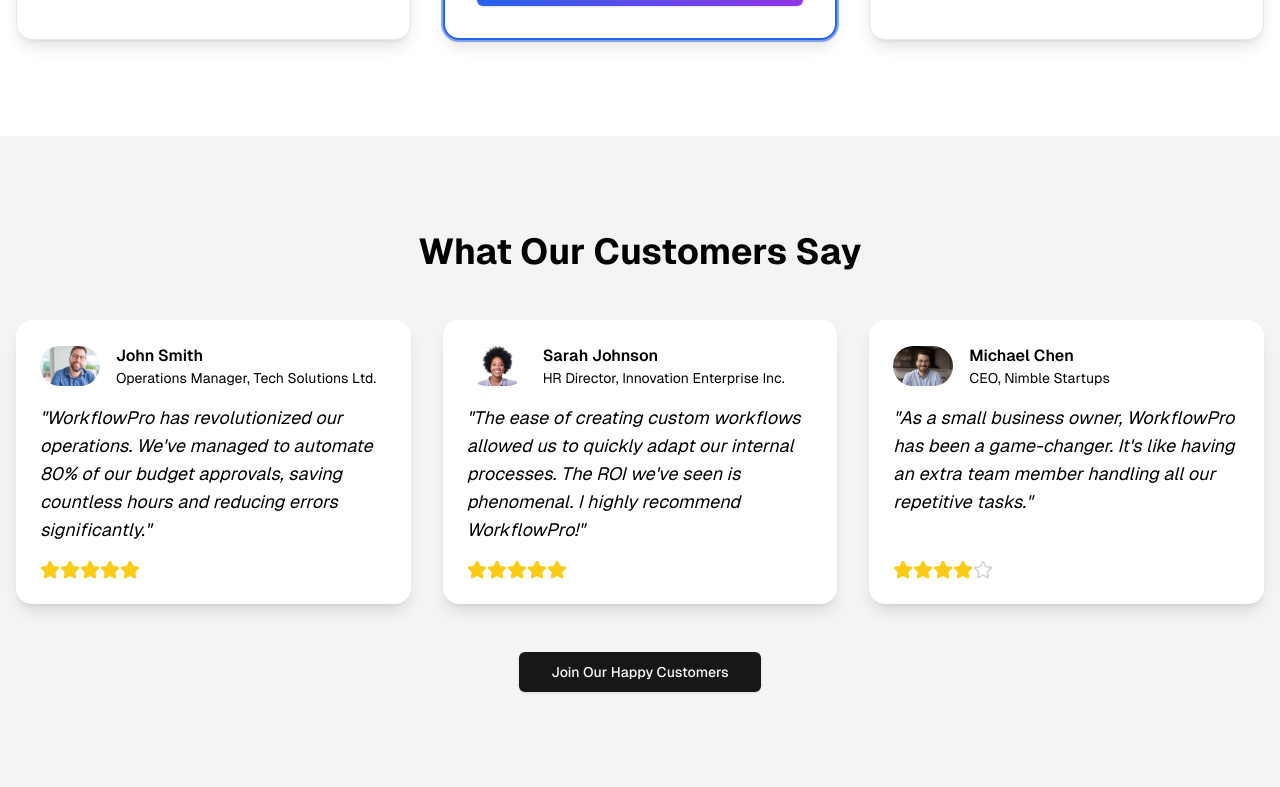
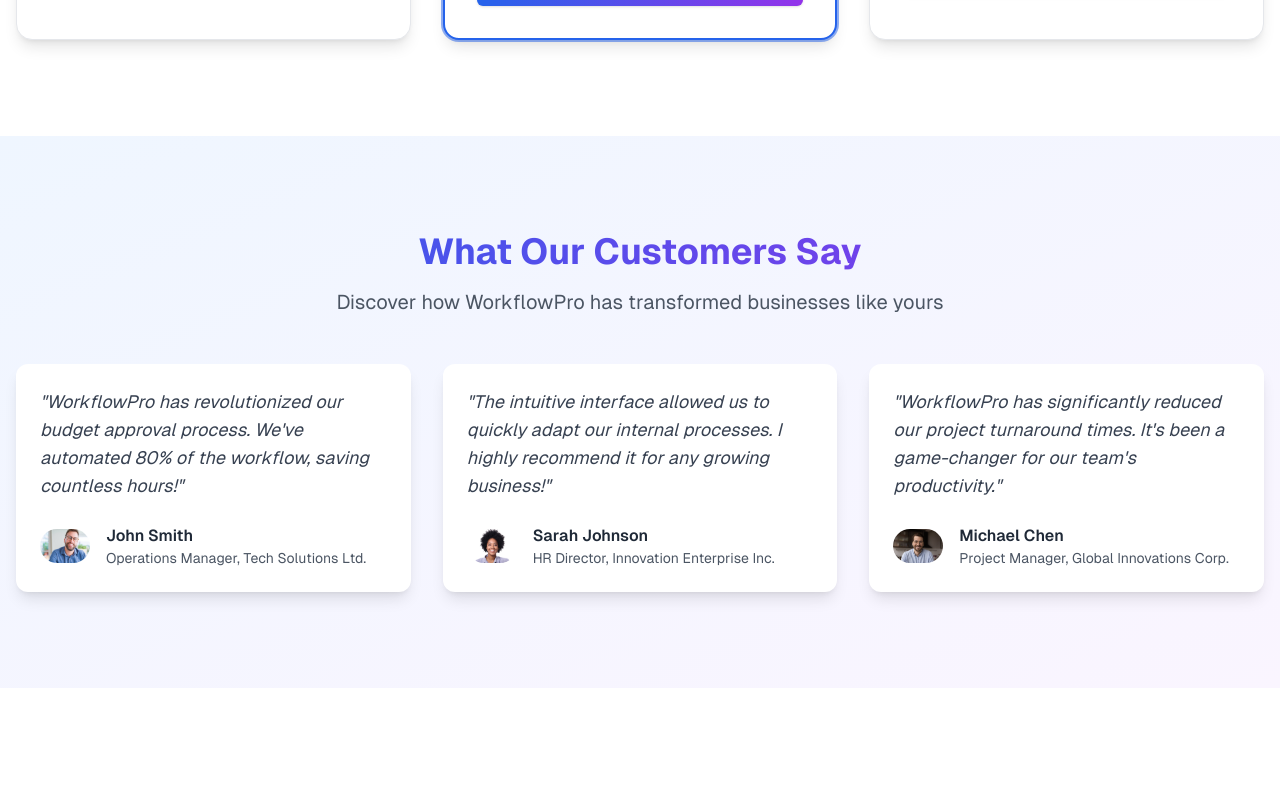
Before and after one commit to itseduardolima/WorkflowPro, a Next.js app: page / in a window 1280 px wide. Shown: the part 2420-3207 px from the top of the page. Built offline with nearby package versions, Linux system fonts and the light colour scheme.

Commit message:
style: New style Testimonials section

```diff
--- a/src/components/Testimonials.tsx
+++ b/src/components/Testimonials.tsx
@@ -1,57 +1,14 @@
 import React from "react";
-import Image, { StaticImageData } from "next/image";
+import Image from "next/image";
 import { motion } from "framer-motion";
-import { Star } from "lucide-react";
-import { Button } from "@/components/ui/button";
-import person1 from "../../public/assets/images/john-smith.jpg";
-import person2 from "../../public/assets/images/sarah-johnson.jpg";
-import person3 from "../../public/assets/images/michael-chen.jpg";
-
-type Testimonial = {
-  quote: string;
-  author: string;
-  role: string;
-  company: string;
-  avatar: StaticImageData;
-  rating: number;
-};
+import { testimonials } from "@/mock/testimonials";
 
 const Testimonials = () => {
-  const testimonials: Testimonial[] = [
-    {
-      quote:
-        "WorkflowPro has revolutionized our operations. We've managed to automate 80% of our budget approvals, saving countless hours and reducing errors significantly.",
-      author: "John Smith",
-      role: "Operations Manager",
-      company: "Tech Solutions Ltd.",
-      avatar: person1,
-      rating: 5,
-    },
-    {
-      quote:
-        "The ease of creating custom workflows allowed us to quickly adapt our internal processes. The ROI we've seen is phenomenal. I highly recommend WorkflowPro!",
-      author: "Sarah Johnson",
-      role: "HR Director",
-      company: "Innovation Enterprise Inc.",
-      avatar: person2,
-      rating: 5,
-    },
-    {
-      quote:
-        "As a small business owner, WorkflowPro has been a game-changer. It's like having an extra team member handling all our repetitive tasks.",
-      author: "Michael Chen",
-      role: "CEO",
-      company: "Nimble Startups",
-      avatar: person3,
-      rating: 4,
-    },
-  ];
-
   return (
-    <section className="py-24 bg-[#f4f4f5]">
+    <section className="py-24 bg-gradient-to-br from-blue-50 to-purple-50">
       <div className="container mx-auto px-4">
         <motion.h2
-          className="text-4xl font-bold text-center mb-12"
+          className="text-4xl font-bold text-center mb-4 bg-clip-text text-transparent bg-gradient-to-r from-blue-600 to-purple-600"
           initial={{ opacity: 0, y: 20 }}
           whileInView={{ opacity: 1, y: 0 }}
           transition={{ duration: 0.5 }}
@@ -59,60 +16,48 @@
         >
           What Our Customers Say
         </motion.h2>
-        <div className="grid gap-8 md:grid-cols-2 lg:grid-cols-3">
-          {testimonials.map((testimonial, index) => (
-            <motion.div
-              key={index}
-              initial={{ opacity: 0, y: 20 }}
-              whileInView={{ opacity: 1, y: 0 }}
-              transition={{ duration: 0.5, delay: index * 0.1 }}
-              viewport={{ once: true }}
-              className="bg-white p-6 rounded-2xl shadow-lg flex flex-col h-full"
-            >
-              <div className="flex items-center mb-4">
-                <Image
-                  src={testimonial.avatar}
-                  alt={testimonial.author}
-                  width={60}
-                  height={60}
-                  className="rounded-full mr-4"
-                />
-                <div>
-                  <p className="font-semibold">{testimonial.author}</p>
-                  <p className="text-sm text-muted-foreground">
-                    {testimonial.role}, {testimonial.company}
-                  </p>
-                </div>
-              </div>
-              <p className="text-lg mb-4 flex-grow italic">
-                "{testimonial.quote}"
-              </p>
-              <div className="flex items-center">
-                {[...Array(5)].map((_, i) => (
-                  <Star
-                    key={i}
-                    className={`h-5 w-5 ${
-                      i < testimonial.rating
-                        ? "text-yellow-400 fill-current"
-                        : "text-gray-300"
-                    }`}
-                  />
-                ))}
-              </div>
-            </motion.div>
-          ))}
-        </div>
-        <motion.div
-          className="text-center mt-12"
+        <motion.p
+          className="text-xl text-center text-gray-600 mb-12 max-w-2xl mx-auto"
           initial={{ opacity: 0, y: 20 }}
           whileInView={{ opacity: 1, y: 0 }}
           transition={{ duration: 0.5, delay: 0.2 }}
           viewport={{ once: true }}
         >
-          <Button size="lg" asChild>
-            <a href="#pricing">Join Our Happy Customers</a>
-          </Button>
-        </motion.div>
+          Discover how WorkflowPro has transformed businesses like yours
+        </motion.p>
+        <div className="grid grid-cols-1 md:grid-cols-2 lg:grid-cols-3 gap-8">
+          {testimonials.map((testimonial, index) => (
+            <motion.div
+              key={index}
+              className="bg-white p-6 rounded-xl shadow-lg"
+              initial={{ opacity: 0, y: 20 }}
+              whileInView={{ opacity: 1, y: 0 }}
+              transition={{ duration: 0.5, delay: index * 0.1 }}
+              viewport={{ once: true }}
+            >
+              <p className="text-lg mb-6 italic text-gray-700">
+                "{testimonial.quote}"
+              </p>
+              <div className="flex items-center">
+                <Image
+                  src={testimonial.avatar}
+                  alt={testimonial.author}
+                  width={50}
+                  height={50}
+                  className="rounded-full mr-4"
+                />
+                <div>
+                  <p className="font-semibold text-gray-800">
+                    {testimonial.author}
+                  </p>
+                  <p className="text-sm text-gray-600">
+                    {testimonial.role}, {testimonial.company}
+                  </p>
+                </div>
+              </div>
+            </motion.div>
+          ))}
+        </div>
       </div>
     </section>
   );
--- /dev/null
+++ b/src/mock/testimonials.ts
@@ -0,0 +1,30 @@
+import avatar1 from "../../public/assets/images/john-smith.jpg";
+import avatar2 from "../../public/assets/images/sarah-johnson.jpg";
+import avatar3 from "../../public/assets/images/michael-chen.jpg";
+
+export const testimonials = [
+  {
+    quote:
+      "WorkflowPro has revolutionized our budget approval process. We've automated 80% of the workflow, saving countless hours!",
+    author: "John Smith",
+    role: "Operations Manager",
+    company: "Tech Solutions Ltd.",
+    avatar: avatar1,
+  },
+  {
+    quote:
+      "The intuitive interface allowed us to quickly adapt our internal processes. I highly recommend it for any growing business!",
+    author: "Sarah Johnson",
+    role: "HR Director",
+    company: "Innovation Enterprise Inc.",
+    avatar: avatar2,
+  },
+  {
+    quote:
+      "WorkflowPro has significantly reduced our project turnaround times. It's been a game-changer for our team's productivity.",
+    author: "Michael Chen",
+    role: "Project Manager",
+    company: "Global Innovations Corp.",
+    avatar: avatar3,
+  },
+];
```
